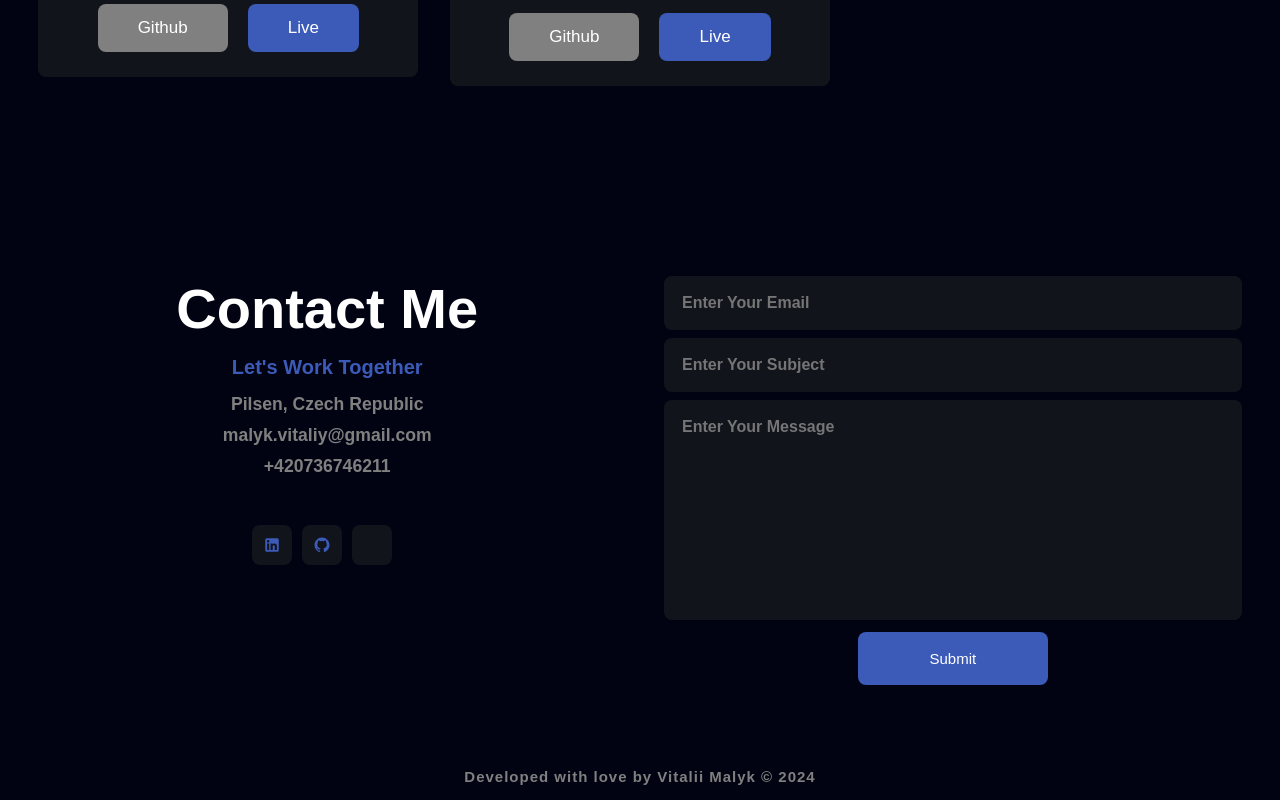
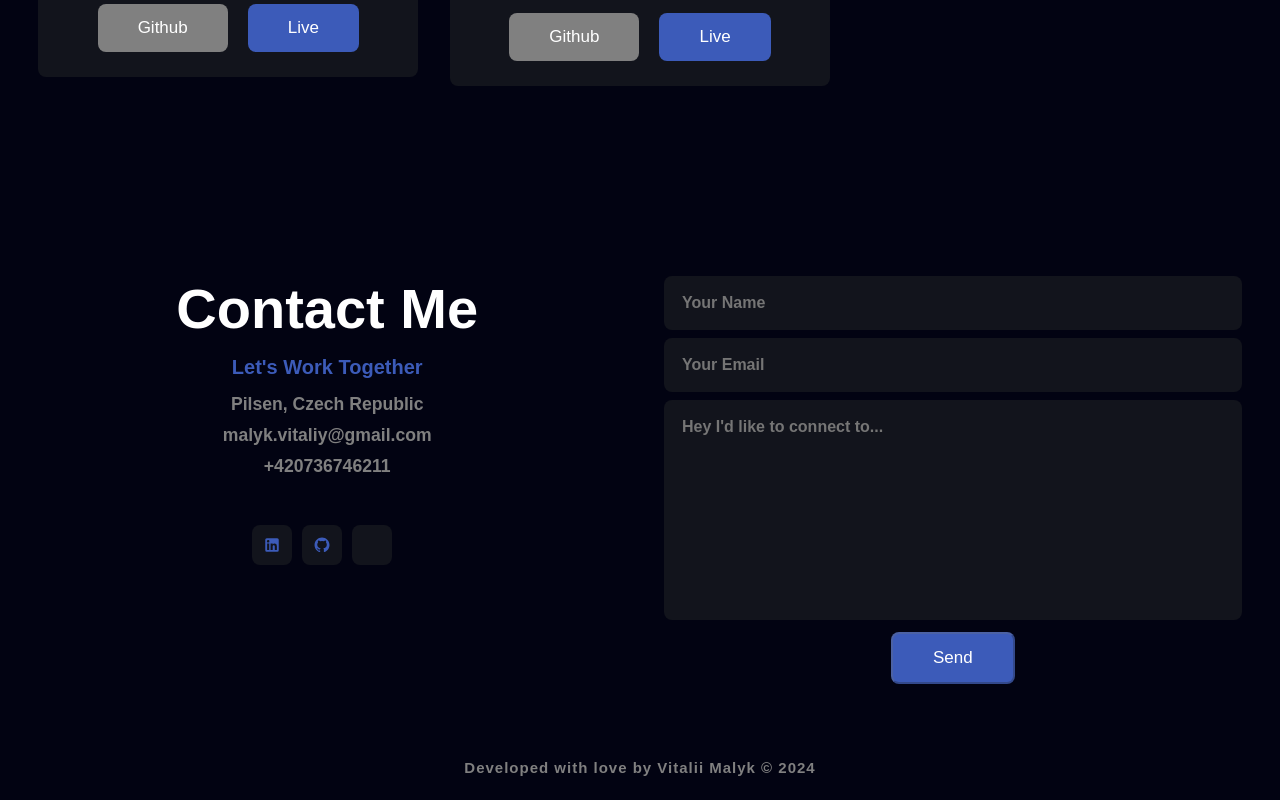
Before and after one commit to Vitalii-Malyk/My_portfolio, a React (Create React App) app: page / in a window 1280 px wide. Shown: the part 4203-5003 px from the top of the page. Built offline with nearby package versions, Linux system fonts and the light colour scheme; some icons are missing.

Commit message:
add post email

```diff
--- a/src/Components/Contact.jsx
+++ b/src/Components/Contact.jsx
@@ -4,35 +4,9 @@ import { ReactComponent as GitHub } from "../Helpers/icons/bxl--github.svg";
 import { ReactComponent as Telegram } from "../Helpers/icons/ic--baseline-telegram.svg";
 
 const Contact = () => {
-  const [formData, setFormData] = useState({
-    email: "",
-    subject: "",
-    message: "",
-  });
-  const [isSubmitted, setIsSubmitted] = useState(false);
-
-  const handleChange = (e) => {
-    const { name, value } = e.target;
-    setFormData((prevState) => ({
-      ...prevState,
-      [name]: value,
-    }));
-  };
-
-  const clearForm = () => {
-    setFormData({
-      email: "",
-      subject: "",
-      message: "",
-    });
-  };
-
-  const handleSubmit = (e) => {
-    e.preventDefault();
-    console.log(e.target.value);
-    setIsSubmitted(true);
-    clearForm();
-  };
+  const [client, setClient] = useState({ name: "", email: "", message: "" });
+  const [sentStatus, setSentStatus] = useState("");
+  const [valid, setValid] = useState(false);
 
   return (
     <section className="contact" id="contact">
@@ -86,42 +60,116 @@ const Contact = () => {
           </a>
         </div>
       </div>
+      <div className="contact-form">
+        <form
+          action="https://formspree.io/f/meqykydd"
+          onSubmit={async (el) => {
+            el.preventDefault();
+            const options = {
+              method: "POST",
+              headers: { "Content-Type": "application/json" },
+              body: JSON.stringify(client),
+            };
 
-      <div className="contact-form">
-        <form onSubmit={handleSubmit}>
+            await fetch("https://formspree.io/f/meqykydd", options)
+              .then((response) => {
+                if (response.ok) {
+                  setSentStatus(true);
+                  document.querySelector("#formU").reset();
+                }
+                return response.json();
+              })
+              .catch(() => setSentStatus(false));
+          }}
+          method="post"
+          id="formU"
+        >
           <input
-            type="email"
-            name="email"
-            placeholder="Enter Your Email"
-            value={formData.email}
-            onChange={handleChange}
-            pattern="([a-zA-Z0-9._-]+@[a-zA-Z0-9._-]+\.[a-zA-Z0-9_-]+)"
+            type="text"
+            name="name"
+            onChange={(el) => {
+              setClient({
+                ...client,
+                name: el.target.value,
+              });
+              if (
+                el.target.value !== "" &&
+                client.email !== "" &&
+                client.message !== ""
+              ) {
+                setValid(true);
+              } else {
+                setValid(false);
+              }
+            }}
+            placeholder="Your Name"
+            min="2"
+            maxLength="30"
             autoComplete="off"
             required
           />
           <input
-            type="text"
-            name="subject"
-            placeholder="Enter Your Subject"
-            value={formData.subject}
-            onChange={handleChange}
+            type="email"
+            name="email"
+            id="email"
+            onChange={(el) => {
+              setClient({
+                ...client,
+                email: el.target.value,
+              });
+              if (
+                el.target.value !== "" &&
+                client.name !== "" &&
+                client.message !== ""
+              ) {
+                setValid(true);
+              } else {
+                setValid(false);
+              }
+            }}
+            placeholder="Your Email"
             autoComplete="off"
+            required
           />
           <textarea
             name="message"
             id=""
+            className="userSMS "
+            onChange={(el) => {
+              setClient({
+                ...client,
+                message: el.target.value,
+              });
+              if (
+                el.target.value !== "" &&
+                client.email !== "" &&
+                client.name !== ""
+              ) {
+                setValid(true);
+              } else {
+                setValid(false);
+              }
+            }}
             cols="40"
             rows="10"
-            placeholder="Enter Your Message"
-            value={formData.message}
-            onChange={handleChange}
+            placeholder="Hey I'd like to connect to..."
             required
-          ></textarea>
-          <input type="submit" value="Submit" className="send" />
+          />
+          {sentStatus && <p>Your Message was sent successfully</p>}
+          {sentStatus === false && (
+            <p>
+              Uups! Could not sent your Message please check your connection and
+              try again!
+            </p>
+          )}
+          <button
+            className={valid ? "btn" : "btn"}
+            disabled={!valid}
+            type="submit"
+          >
+            Send
+          </button>
         </form>
-        {isSubmitted && (
-          <p style={{ color: "gray", alignItems: "end" }}>Send successful!</p>
-        )}
       </div>
     </section>
   );
```
